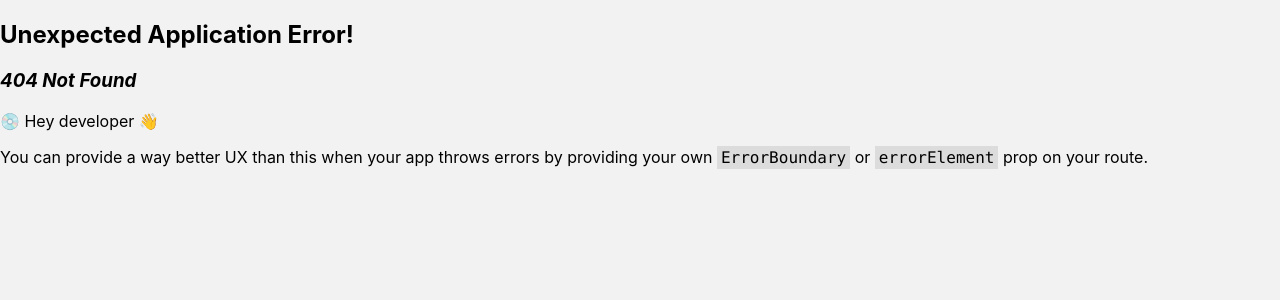
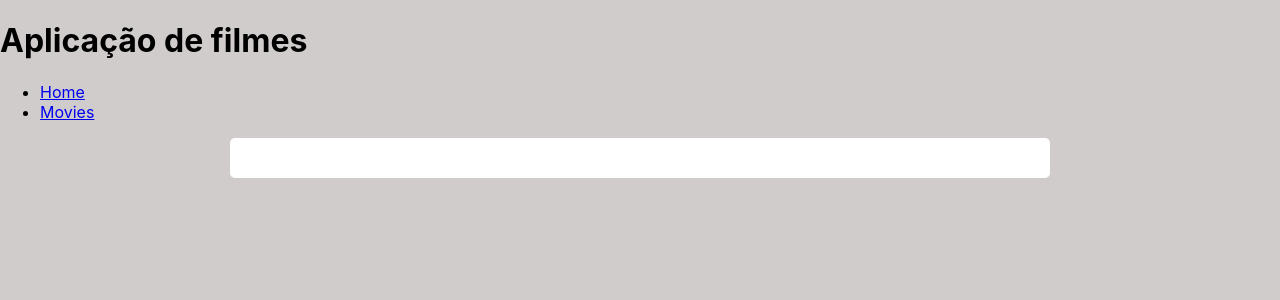
Before and after one commit to kevinnchristian/pos-arch-movies-spa, a React (Create React App) app: page /movies/1 in a window 1280 px wide. Before the commit this address had no page. Shown: the top 300 px of the page. Built offline with nearby package versions, Linux system fonts and the light colour scheme; no server answers.

Commit message:
:construction: aula 15 - criando uma aplicação de listagem de filmes - parte 4

```diff
--- a/src/components/movieItem/MovieItem.js
+++ b/src/components/movieItem/MovieItem.js
@@ -1,9 +1,9 @@
 import { Link } from 'react-router-dom';
-import styles from './MovieItem.module.css'
+import style from './MovieItem.module.css'
 
 export function MovieItem({ movie }) {
 	return (
-		<div className={styles.movie}>
+		<div className={style.movie}>
 			{
 				movie.poster_path &&
 				<img src={`https://image.tmdb.org/t/p/w200/${movie.poster_path}`} alt={movie.title} />
@@ -11,8 +11,8 @@ export function MovieItem({ movie }) {
 			<h3>{movie.title}</h3>
 			<p>
 				<Link
-					className={styles.detailsBtn}
-					to={`movies/${movie.id}`}>
+					className={style.detailsBtn}
+					to={`/movies/${movie.id}`}>
 					Ver Detalhes
 				</Link>
 			</p>
--- a/src/components/movieItem/MovieItem.module.css
+++ b/src/components/movieItem/MovieItem.module.css
@@ -1,4 +1,7 @@
 .movie {
+	background: whitesmoke;
+	border-radius: 5px;
+	padding: 10px;
 	width: 200px;
 	margin-right: 20px;
 	margin-bottom: 50px;
--- a/src/globals.css
+++ b/src/globals.css
@@ -1,6 +1,6 @@
 body {
   margin: 0;
-  background-color: #f2f2f2;
+  background-color: #d0cccc;
   font-family: -apple-system, BlinkMacSystemFont, 'Segoe UI', 'Roboto', 'Oxygen',
     'Ubuntu', 'Cantarell', 'Fira Sans', 'Droid Sans', 'Helvetica Neue',
     sans-serif;
--- a/src/routes.js
+++ b/src/routes.js
@@ -1,6 +1,7 @@
 import { createBrowserRouter } from "react-router-dom";
 import { Home } from "./views/Home.js";
 import { Movies } from "./views/Movies.js";
+import { MovieDetail } from "./views/movieDetail/MovieDetail.js";
 import { RootLayout } from "./views/RootLayout.js";
 
 const routes = createBrowserRouter([
@@ -15,6 +16,10 @@ const routes = createBrowserRouter([
 			{
 				path: "/movies",
 				element: <Movies />
+			},
+			{
+				path: "/movies/:id",
+				element: <MovieDetail />
 			}
 		]
 	}
--- a/src/views/Movies.js
+++ b/src/views/Movies.js
@@ -1,6 +1,6 @@
 import { MovieItem } from "../components/movieItem/MovieItem.js";
 import { useMovies } from "../hooks/useMovies.js";
-import styles from "./Movies.module.css";
+import style from "./Movies.module.css";
 
 export function Movies() {
 	const movies = useMovies();
@@ -9,7 +9,7 @@ export function Movies() {
 		<section>
 			<h1>Filmes Populares</h1>
 
-			<div className={styles.moviesList}>
+			<div className={style.moviesList}>
 				{movies.map((movie) => (
 					< MovieItem key={movie.id} movie={movie} />
 				))}
--- /dev/null
+++ b/src/views/movieDetail/MovieDetail.js
@@ -0,0 +1,21 @@
+import { useParams } from "react-router-dom";
+import { useMovie } from "../../hooks/useMovies.js";
+import style from "./MovieDetail.module.css";
+
+export function MovieDetail() {
+	const { id } = useParams();
+	const movie = useMovie(id);
+
+	return (
+		<section className={style.movie}>
+			<figure className={style.imageContainer}>
+				{
+					movie.poster_path &&
+					<img src={`https://image.tmdb.org/t/p/w300/${movie.poster_path}`} alt={movie.title} />
+				}
+			</figure>
+			<h1>{movie.title}</h1>
+			<p>{movie.overview}</p>
+		</section>
+	);
+}
--- /dev/null
+++ b/src/views/movieDetail/MovieDetail.module.css
@@ -0,0 +1,16 @@
+.movie {
+	background: white;
+	border-radius: 5px;
+	padding: 10px;
+	width: 800px;
+	margin: 0 auto;
+	margin-bottom: 50px;
+}
+
+.imageContainer {
+	text-align: center;
+}
+
+.movie h1 {
+	text-align: center;
+}
```
